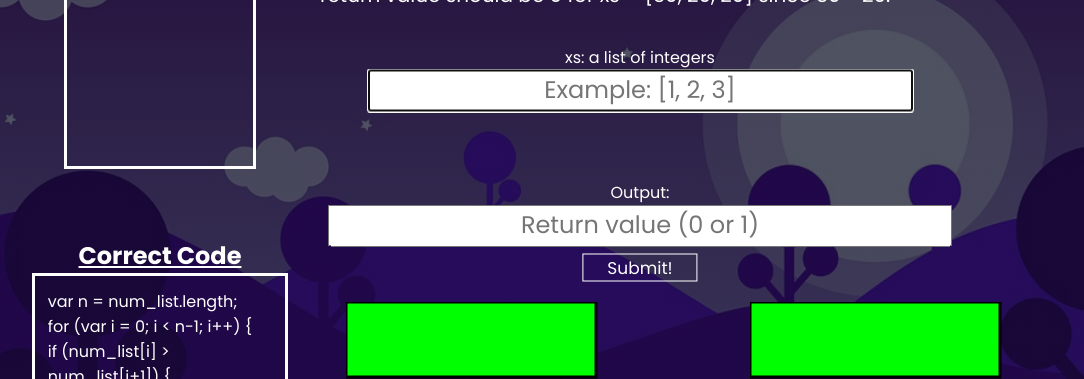
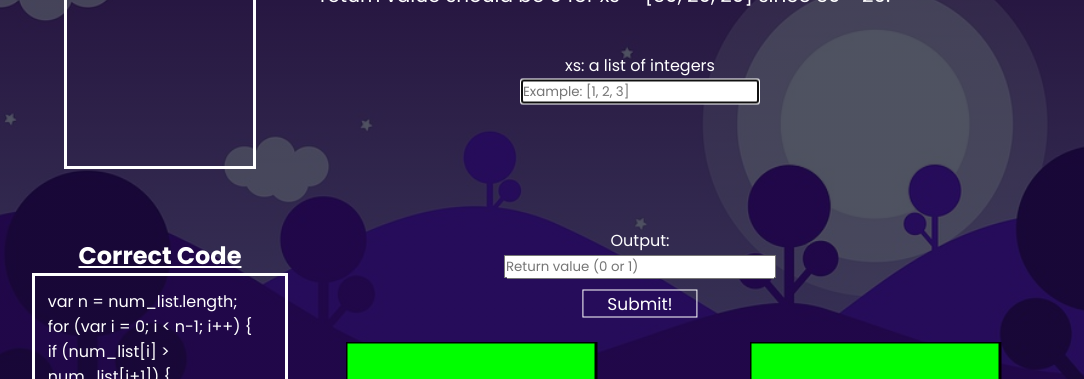
Before and after one commit to DragonSlayerXavier/Bug-eecha, a plain HTML site: page index.html in a window 1280 px wide. Shown: the part 162-541 px from the top of the page, 0-1084 px from the left. Drawn offline with Linux system fonts and the light colour scheme.

Commit message:
Design revert

```diff
--- a/script.js
+++ b/script.js
@@ -50,14 +50,14 @@ function qload() {
         setAttributes(label, { "for": `input${i}`, "class": "input_label" });
         var textbox = document.createElement("input");
         setAttributes(textbox, { "type": "text", "id": `input${i}`, "class": "input_box", "name": `input${i}`, "placeholder": data.database[rand].in_desc[i - 1] });
-        textbox.setAttribute("size", textbox.getAttribute("placeholder").length * 2.5);
+        textbox.setAttribute("size", textbox.getAttribute("placeholder").length);
         div.appendChild(label);
         div.appendChild(document.createElement("br"));
         div.appendChild(textbox);
         document.getElementById("input_div").appendChild(div);
     }
     document.getElementById("output").setAttribute("placeholder", data.database[rand].out_desc);
-    document.getElementById("output").setAttribute("size", document.getElementById("output").getAttribute("placeholder").length * 2.5);
+    document.getElementById("output").setAttribute("size", document.getElementById("output").getAttribute("placeholder").length);
     setHearts();
     clear_and_focus();
     //document.getElementById("input1").focus();
--- a/style.css
+++ b/style.css
@@ -48,6 +48,15 @@
     top: 20%;
     left: 85%;
 }
+nav{
+    display: flex;
+    padding: 2% 6%;
+    justify-content: space-between;
+    align-items: center;
+}
+nav img{
+    width: 150px;
+}
 #question{
     width: 50%;
     color: #fff;
@@ -69,27 +78,11 @@
     text-align: center;
     font-size: 62 px;
 }
-.input_box{
-    text-align: center;
-    padding-top: 6px;
-    height: 32px;
-}
-.input_box::-webkit-input-placeholder{
-    font-size: 24px;
-}
-.output_box{
-    text-align: center;
-    padding-top: 6px;
-    height: 32px;
-}
-.output_box::-webkit-input-placeholder{
-    font-size: 24px;
-}
 .output_div{
     width: 90%;
     color: #fff;
     position: absolute;
-    top: 50%;
+    top: 55%;
     left: 50%;
     transform: translate(-50%,-50%);
     text-align: center;
@@ -119,7 +112,7 @@
 .boxes1{
     position: absolute;
     left: 27%;
-    top: 58%;
+    top: 63%;
 }
 .boxes2{
     position: absolute;
```
